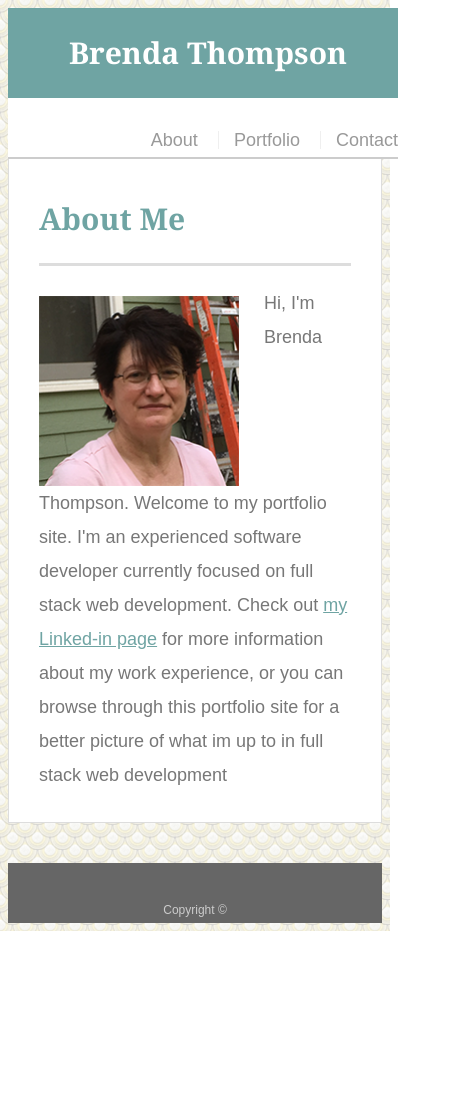
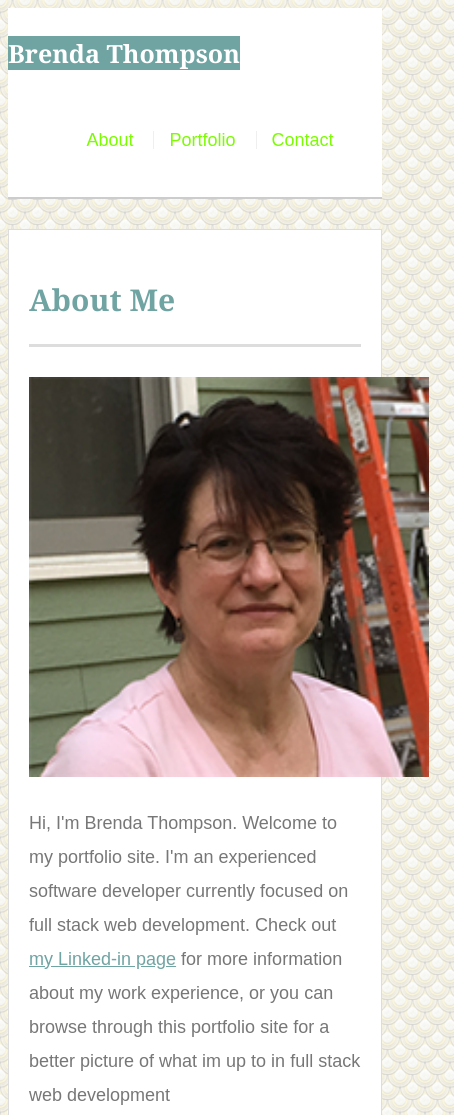
Before and after one commit to BrendaTH/Responsive-Portfolio, a plain HTML site: page index.html in a window 390 px wide. Shown: the top 1115 px of the page, 454 px wide, since content can reach past the window. Before the commit the page ends 931 px from the top, so only its background shows below. Drawn offline with Linux system fonts and the light colour scheme.

Commit message:
HW 2 commit

```diff
--- a/assets/css/style.css
+++ b/assets/css/style.css
@@ -35,7 +35,6 @@ h2,
 h3 {
   font-family: Georgia, Times, "Times New Roman", serif;
   font-weight: 700;
-  /* bjt color: #4aaaa5; */
   color: #6fa4a3;
 }
 
@@ -75,13 +74,13 @@ h3 {
   color: #ffffff;
   text-align: center;
   text-decoration: none;
-  /* bjt background: #4aaaa5; */
   background: #6fa4a3;
 }
 
 nav {
   float: right;
   margin-top: 25px;
+  margin-right: 25px;
 }
 
 nav a {
@@ -108,7 +107,6 @@ footer {
   color: #cccccc;
   text-align: center;
   background: #666666;
-  /*  bjt border-top: 8px solid #4aaaa5; */
   border-top: #6fa4a3;
   height: 50px;
 }
@@ -167,11 +165,11 @@ h3, h2 {
   line-height: 30px;
   color: #ffffff;
   text-align: center;
-  /* bjt background: #4aaaa5; */
   background: #6fa4a3;
   border-bottom: 0;
 }
 
+/* index or about page */
 .auth-image {
   float: left;
   width: 200px;
@@ -216,10 +214,131 @@ input[type=submit] {
   font-size: 18px;
   color: #ffffff;
   cursor: pointer;
-  /* bjt background: #4aaaa5; */
   background: #6fa4a3;
   border: 0 none;
 }
 .links {
   color: #6fa4a3;
 }
+/* **************  980 px media query ************ */
+.container {
+  width: 100%;
+  max-width: 980px;
+  margin: 0;
+  clear: both;
+}
+.main-section {
+  float: left;
+  width: 70%;
+  max-width: 960px;
+  padding: 30px;
+  margin: 0 0 40px;
+  background: #ffffff;
+  border: 1px solid #dddddd;
+}
+nav a {
+  display: inline-block;
+  padding-left: 15px;
+  margin-left: 15px;
+  line-height: 18px;
+  color: #999;
+  text-decoration: none;
+  border-left: 1px solid #efefef;
+}
+/* **************  768 px media query ************ */
+@media (max-width: 768px) {
+  .container {
+    width: 100%;
+    max-width: 768px;
+    margin: 0;
+    clear: both;
+  }
+  .main-section {
+    float: left;
+    width: 100%;
+    max-width: 768px;
+    padding: 30px;
+    margin: 0 0 40px;
+    background: #ffffff;
+    border: 1px solid #dddddd;
+  }
+
+/* header area */
+
+#logo {
+  width: 300px;
+  font-size: 25px;
+}
+
+nav a {
+  color: red; /* bjt */
+  /* color: #999; */
+}
+
+nav a:first-child {
+  border-left: 0 none;
+}
+
+}
+/* **************  640 px media query ************ */
+
+@media (max-width: 640px) {
+
+  #main-container {
+    padding-top: 30px;
+  }
+  .container {
+    max-width: 640px;
+  }
+  .main-section {
+    float: none;
+    max-width: 640px;
+    padding: 20px;
+    margin: 0 0 20px;
+    background: #ffffff;
+    border: 1px solid #dddddd;
+  }
+  .auth-image {
+   float: none;
+   width: 400px;
+   height: 400px;
+
+  }
+  /* portfolio page */
+  .work {
+    float: none;
+    width: 100%;
+  }
+
+  /* contact info */
+  label,
+  input[type=text],
+  input[type=email],
+  textarea {
+    position: relative;
+    width: 90%;
+  }
+
+/* nav area */
+  #masthead {
+    display: block;
+    margin: 0 auto;
+    position: relative;
+    padding: 0 0 40px 0;
+  }
+  #logo {
+    float: none;
+  }
+
+  nav {
+    float: none;
+    margin-right: 0;
+    text-align: center;
+  }
+
+  nav a {
+    /* color: #999; */
+    color: lawngreen; /* bjt delete this block and retest*/
+  }
+
+}
--- a/index.html
+++ b/index.html
@@ -4,6 +4,7 @@
 <head>
   <meta charset="UTF-8">
   <title>About | Brenda Thompson</title>
+  <meta name="viewport" content="width=device-width, initial-scale=1, shrink-to-fit=no">
   <link rel="stylesheet" type="text/css" href="assets/css/style.css">
 </head>
 
@@ -38,7 +39,7 @@
 
   <footer>
     <div class="container">
-      Copyright &copy;
+      Copyright &copy; Brenda Thompson
     </div>
   </footer>
 </body>
```
Also changed, not shown: contact.html (+2 -1 lines), portfolio.html (+2 -1 lines).
